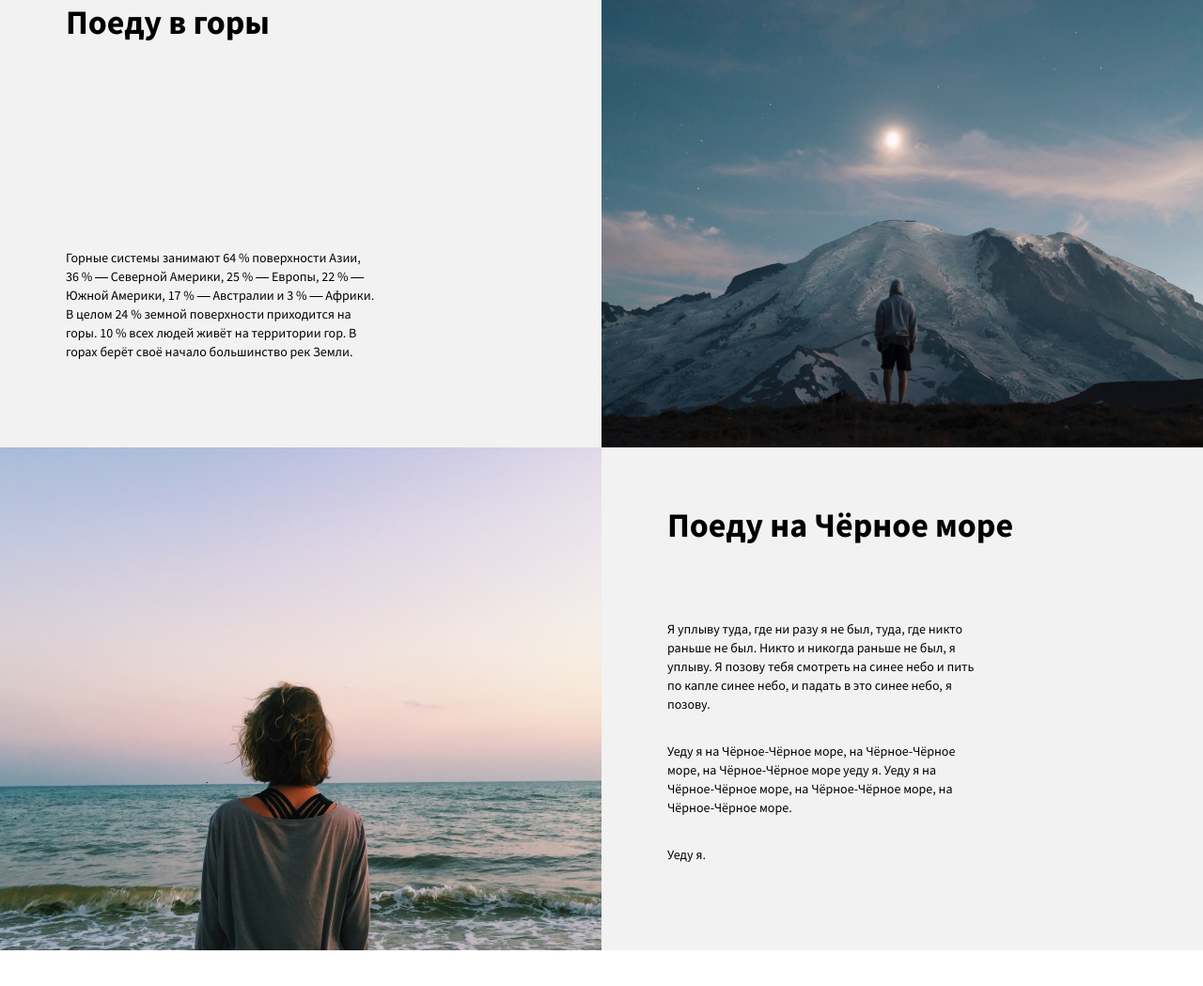
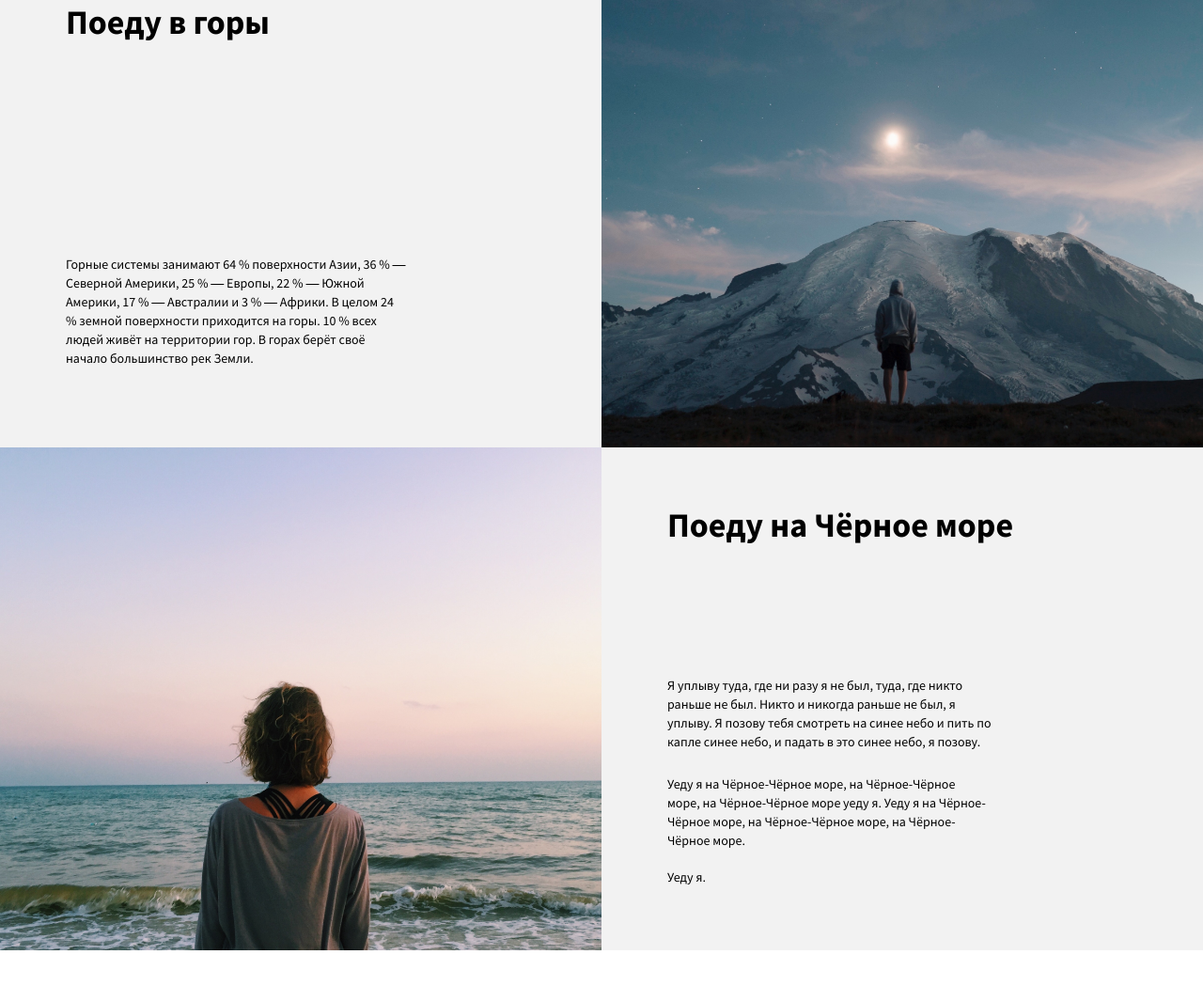
Before and after one commit to minartkys/teamwork, a plain HTML site: page index.html in a window 1280 px wide. Shown: the part 1228-2277 px from the top of the page at 94% size. Drawn offline with Linux system fonts and the light colour scheme.

Commit message:
корректировка отступов в place__text

```diff
--- a/blocks/place/__text/place__text.css
+++ b/blocks/place/__text/place__text.css
@@ -1,7 +1,19 @@
 .place__text {
   margin: 0px;
-  margin-bottom: 30px;
-  max-width: 330px;
+  margin-bottom: 23px;
+  max-width: 363px;
   font-size: 14px;
   line-height: 20px;
 }
+.place:nth-last-of-type(1) .place__text:nth-last-child(3){
+  max-width: 350px;
+
+}
+.place:nth-last-of-type(1) .place__text:nth-last-child(2){
+  margin-top: 25px;
+  max-width: 343px;
+  margin-bottom:19px;
+}
+.place:nth-last-of-type(1) .place__text:nth-last-child(1){
+  margin-bottom:6px;
+}
```
